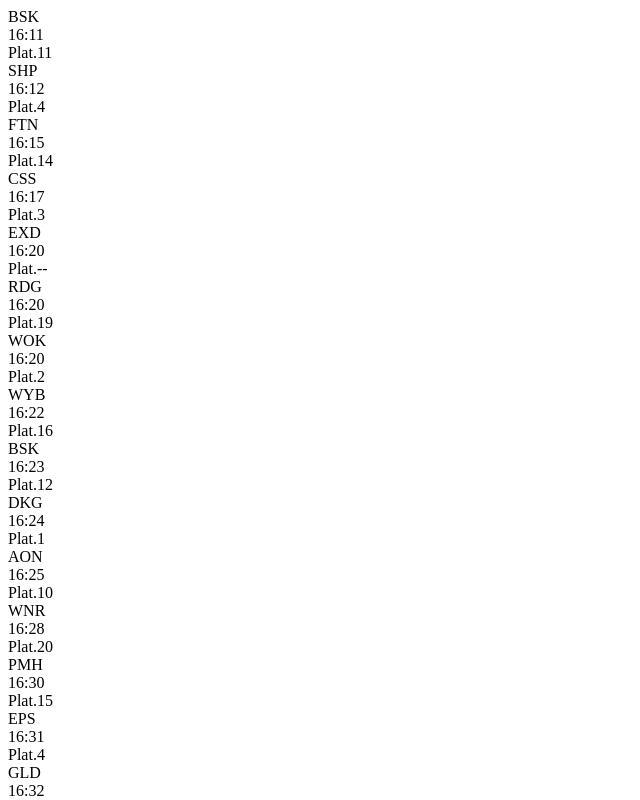
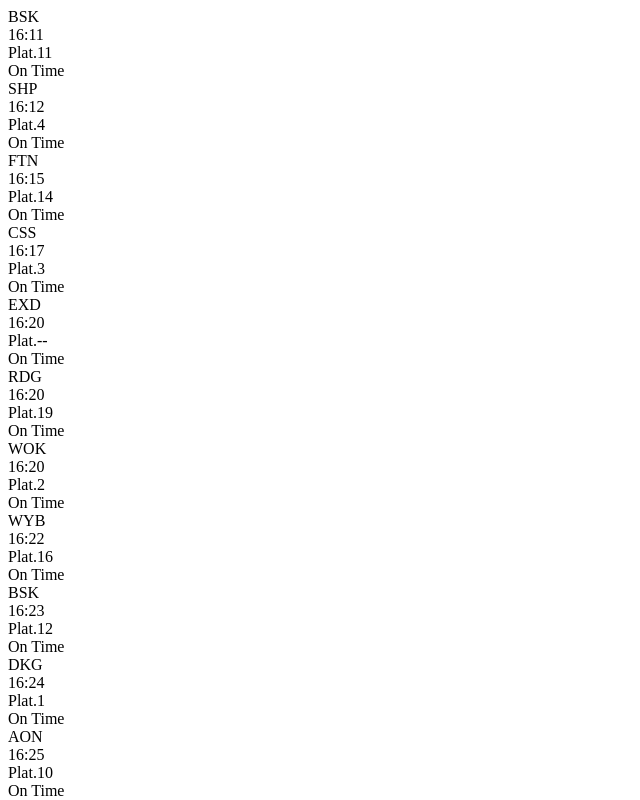
Before and after one commit to zerga9/Train_departure_info, a React (Create React App) app: page / in a window 1280 px wide. Shown: the top 800 px of the page, without its empty margins (0-640 px from the left). Built offline with nearby package versions, Linux system fonts and the light colour scheme; the HTML template or start-up script is replaced by a standard one.

Commit message:
Display delayed or ontime service

```diff
--- a/src/App.js
+++ b/src/App.js
@@ -26,6 +26,12 @@ class App extends Component {
                   ? service.scheduledInfo.scheduledPlatform
                   : "--"}
               </div>
+              <div>
+                {service.scheduledInfo.scheduledTime ===
+                service.realTimeUpdatesInfo.realTimeServiceInfo.realTime
+                  ? "On Time"
+                  : "Delayed"}
+              </div>
             </div>
           );
         })}
```
